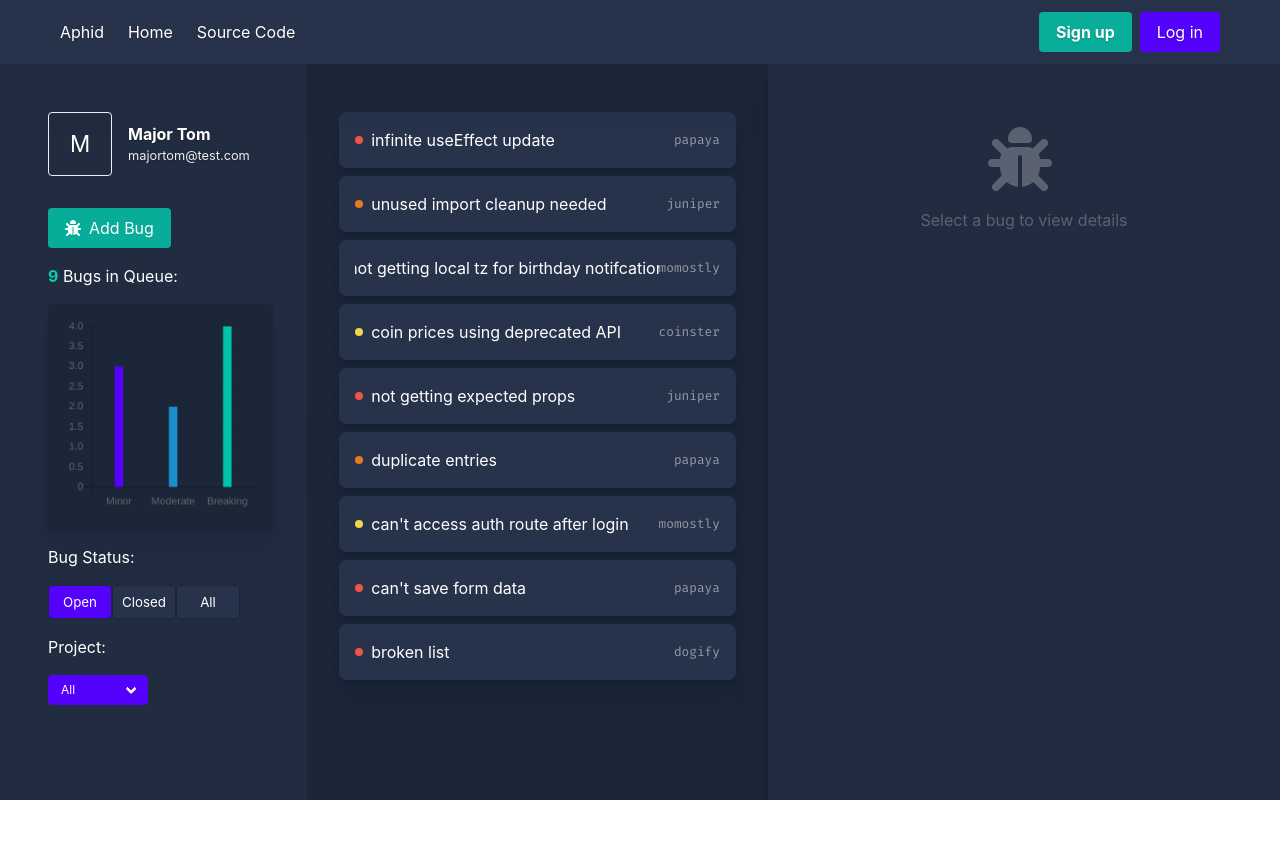
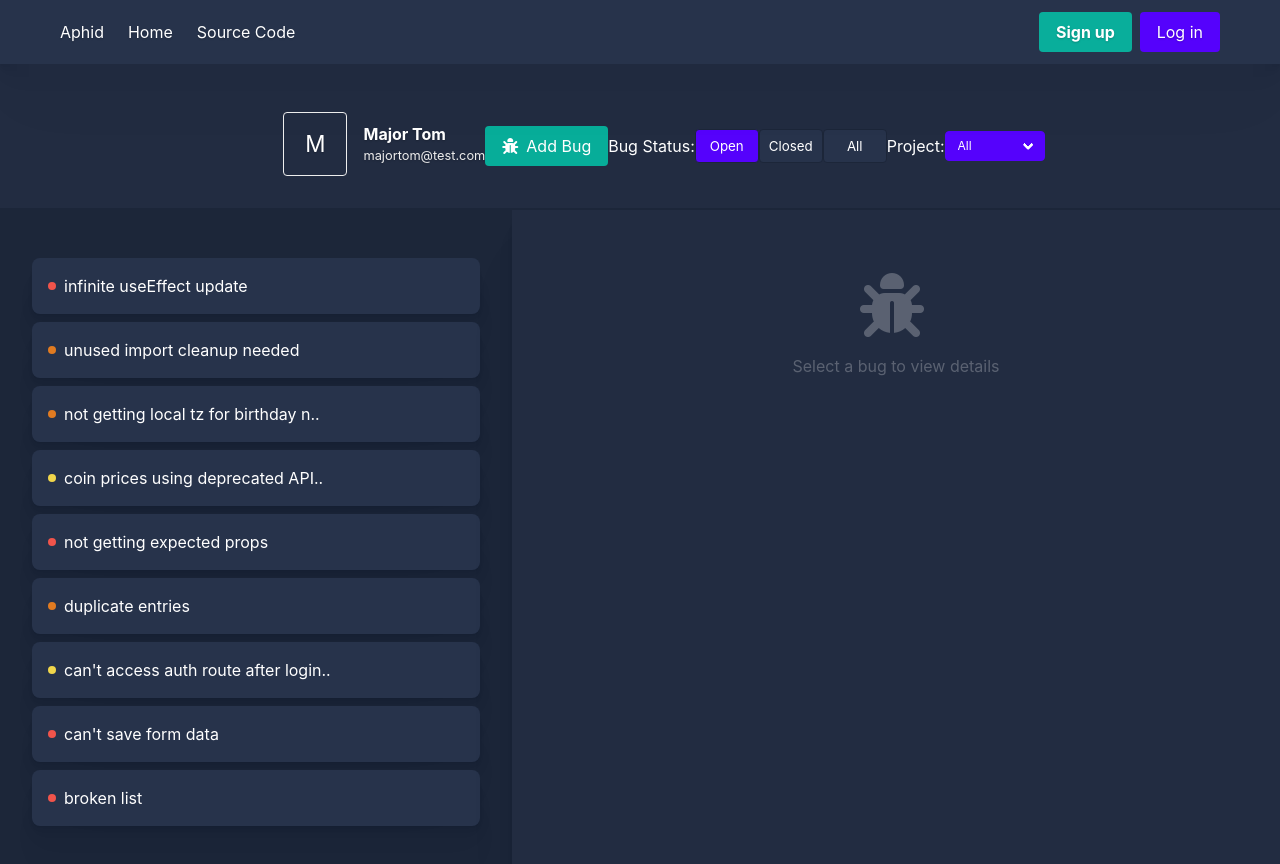
Before and after one commit to han-sen/aphid-demo, a React (Create React App) app: page / in a window 1280 px wide. Shown: the top 864 px of the page. Before the commit the page ends 800 px from the top, so only its background shows below. Built offline with nearby package versions, Linux system fonts and the light colour scheme.

Commit message:
added reponsive styles for dashboard

```diff
--- a/src/components/BugChart.js
+++ b/src/components/BugChart.js
@@ -14,7 +14,7 @@ export default function BugChart(props) {
         });
     useEffect(() => {
         const ctx = document.getElementById("bug_chart");
-        const colors = ["#5502fc", "#1C8CCB", "#00c4a7"];
+        const colors = ["#2B3954", "#42516F", "#606D88"];
         new Chart(ctx, {
             type: "bar",
             data: {
--- a/src/components/BugTitle.js
+++ b/src/components/BugTitle.js
@@ -5,7 +5,11 @@ export default function BugTitle(props) {
         <div className="bug_row title_row">
             <span className={"bug_title_wrap"}>
                 <span className={`severity severity--${props.severity}`}></span>
-                <h2 className="bug_title">{props.title}</h2>
+                <h2 className="bug_title">
+                    {props.title.length > 30
+                        ? `${props.title.slice(0, 35)}..`
+                        : props.title}
+                </h2>
             </span>
             <h3>{props.project}</h3>
         </div>
--- a/src/components/Dashboard.js
+++ b/src/components/Dashboard.js
@@ -12,8 +12,10 @@ function Dashboard(props) {
     return (
         <section className="dashboard_wrap">
             <SideBar bugs={props.bugs} setModalIsActive={setModalIsActive} />
-            <BugFeed />
-            <ExpandedBug />
+            <div className="dashboard_inner_wrap">
+                <BugFeed />
+                <ExpandedBug />
+            </div>
             <Modal
                 modalIsActive={modalIsActive}
                 setModalIsActive={setModalIsActive}
--- a/src/styles/_bug.scss
+++ b/src/styles/_bug.scss
@@ -4,7 +4,7 @@
     display: flex;
     flex-direction: column;
     flex: 1;
-    max-width: 36%;
+    max-width: 40%;
     background: $ui-x-dark;
     padding: 3rem 2rem;
 }
@@ -137,3 +137,13 @@
 .edit_button {
     margin-right: 0.5rem;
 }
+
+@media screen and (max-width: $br-large) {
+    .bugs_wrap {
+        display: flex;
+        max-width: 100%;
+    }
+    .title_row h3 {
+        display: none;
+    }
+}
--- a/src/styles/_chart.scss
+++ b/src/styles/_chart.scss
@@ -15,3 +15,9 @@
     font-weight: 700;
     color: $green-bright;
 }
+
+@media screen and (max-width: $br-large) {
+    .chart_wrap {
+        display: none;
+    }
+}
--- a/src/styles/_dashboard.scss
+++ b/src/styles/_dashboard.scss
@@ -1,4 +1,22 @@
+@import "./variables";
+
 .dashboard_wrap {
     display: flex;
     height: calc(100vh - 4rem);
 }
+
+.dashboard_inner_wrap {
+    width: 75%;
+    display: flex;
+}
+
+@media screen and (max-width: $br-large) {
+    .dashboard_wrap {
+        flex-direction: column;
+        height: auto;
+    }
+    .dashboard_inner_wrap {
+        width: 100%;
+        border-top: 2px solid $ui-x-dark;
+    }
+}
--- a/src/styles/_expanded.scss
+++ b/src/styles/_expanded.scss
@@ -3,7 +3,7 @@
 .expanded_wrap {
     display: flex;
     flex-direction: column;
-    width: 40%;
+    width: 60%;
     padding: 3rem 2rem;
     color: white;
     box-shadow: $shadow-low;
--- a/src/styles/_sidebar.scss
+++ b/src/styles/_sidebar.scss
@@ -1,7 +1,7 @@
 @import "./variables";
 
 .sidebar_wrap {
-    width: 24%;
+    width: 25%;
     color: white;
     padding-top: 3rem;
     padding-left: 3rem;
@@ -13,6 +13,7 @@
     align-items: center;
     color: white;
     text-shadow: $text-shadow;
+    flex-direction: row;
 }
 
 .user_avatar {
@@ -86,3 +87,16 @@
     background: $purple;
     transition: background 0.2s ease-in-out;
 }
+
+@media screen and (max-width: $br-large) {
+    .sidebar_wrap {
+        display: flex;
+        width: 100%;
+        justify-content: center;
+        align-items: baseline;
+    }
+    .filter_form_wrap {
+        display: flex;
+        align-items: center;
+    }
+}
--- a/src/styles/_variables.scss
+++ b/src/styles/_variables.scss
@@ -22,6 +22,9 @@ $shadow-low: 0 1.1px 2.2px rgba(0, 0, 0, 0.006),
     0 38px 80px rgba(0, 0, 0, 0.02);
 $text-shadow: 0 1px 2px rgba(0, 0, 0, 0.2);
 
+/*** BREAKPOINTS ***/
+$br-large: 1300px;
+
 /*** UTIL CLASSES ***/
 .severity--moderate {
     background: $yellow;
```
